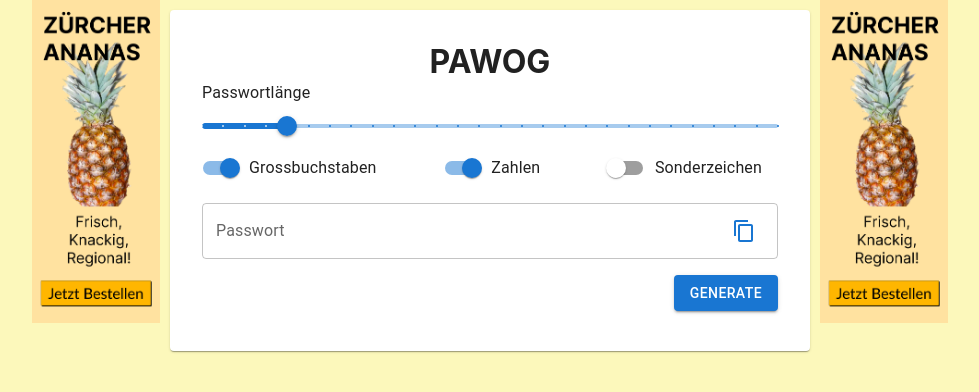
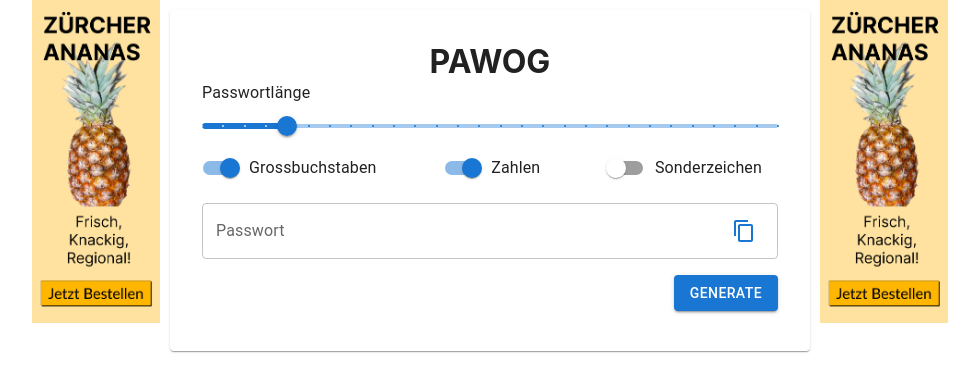
Before and after one commit to norwinx1/pawog, a React (Create React App) app: page / in a window 1280 px wide. Shown: the top 392 px of the page, without its empty margins (150-1129 px from the left). Built offline with nearby package versions, Linux system fonts and the light colour scheme.

Commit message:
background color change to white

```diff
--- a/src/pineapple/pineapple.module.css
+++ b/src/pineapple/pineapple.module.css
@@ -1,8 +1,8 @@
 body{
     padding: 0;
     margin: 0;
-    background-color: #fcf8bb;
 }
+
 .container{
     height: 350px;
     width: 350px;
```
